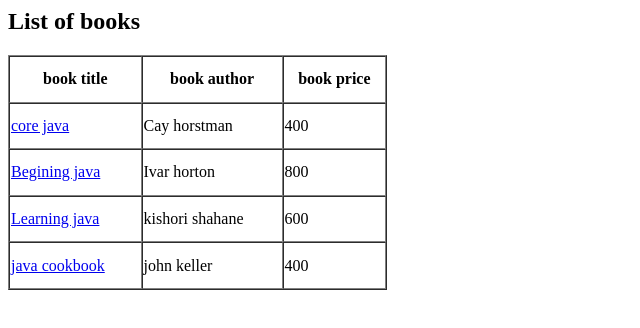
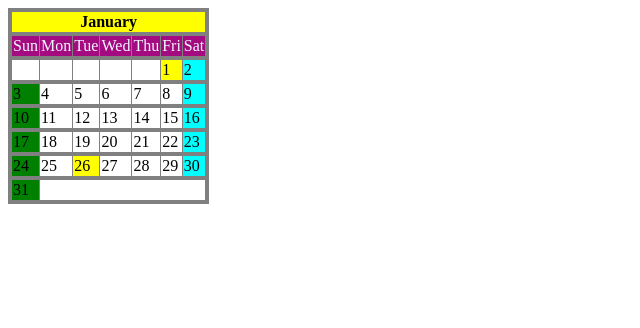
Before and after one commit to SagarSatav/awslearn, a website: page public/table.html in a window 1280 px wide. Shown: the whole page, without its empty margins (0-640 px from the left). Drawn offline with Linux system fonts and the light colour scheme.

Commit message:
updated aws

```diff
--- a/public/table.html
+++ b/public/table.html
@@ -1,33 +1,113 @@
 <html>
+    <head>
+        <style>
+            #tbl{
+                border:4px solid gray; border-collapse: collapse;
+
+            }
+            #tr1{
+              background-color: yellow;
+              border:4px solid gray;
+            }
+            #tr2{
+              background-color: rgb(165, 11, 129);
+                color: aliceblue;
+
+                border:4px solid gray;
+            }
+            #tr3{
+
+              border:4px solid gray;
+            }
+            #tr4{
+
+             border:4px solid gray;
+           }
+           #tr5{
+
+             border:4px solid gray;
+           }
+           #tr6{
+
+             border:4px solid gray;
+           }
+           #tr7{
+
+             border:4px solid gray;
+           }
+           #tr8{
+
+             border:4px solid gray;
+           }
+
+        </style>
+    </head>
     <body>
-        <h2>List of books</h2>
-        <table border="1" cellspacing="0" height="30%" width="30%">
-            <tr>
-                <th>book title</th>
-                <th>book author</th>
-                <th>book price</th>
+        <table id="tbl" border="10px">
+            <tr id="tr1">
+                <th colspan="7">January</th>
+            </tr>
+            <div id="div">
+            <tr id="tr2">
+                <td>Sun</td>
+                <td>Mon</td>
+                <td>Tue</td>
+                <td>Wed</td>
+                <td>Thu</td>
+                <td>Fri</td>
+                <td>Sat</td>
+            </tr>
+            <tr id="tr3">
+                <td></td>
+                <td></td>
+                <td></td>
+                <td></td>
+                <td></td>
+                <td bgcolor="yellow">1</td>
+                <td bgcolor="cyan">2</td>
+            </tr>
+            <tr id="tr4">
+                <td bgcolor="green">3</td>
+                <td>4</td>
+                <td>5</td>
+                <td>6</td>
+                <td>7</td>
+                <td>8</td>
+                <td bgcolor="cyan">9</td>
+            </tr>
+            <tr id="tr5">
+                <td bgcolor="green">10</td>
+                <td>11</td>
+                <td>12</td>
+                <td>13</td>
+                <td>14</td>
+                <td>15</td>
+                <td bgcolor="cyan">16</td>
+            </tr>
+            <tr id="tr6">
+                <td bgcolor="green">17</td>
+                <td>18</td>
+                <td>19</td>
+                <td>20</td>
+                <td>21</td>
+                <td>22</td>
+                <td bgcolor="cyan">23</td>
+            </tr>
+            <tr id="tr7">
+                <td bgcolor="green">24</td>
+                <td>25</td>
+                <td bgcolor="yellow">26</td>
+                <td>27</td>
+                <td>28</td>
+                <td>29</td>
+                <td bgcolor="cyan">30</td>
+            </tr>
+            <tr id="tr8" border="2px">
+                <td bgcolor="green">31</td>
 
             </tr>
-            <tr>
-                <td><a href="https://www.infoq.com/articles/core-java-fundamentals/"> core java</a></td>
-                <td>Cay horstman</td>
-                <td>400</td>
-            </tr>
-            <tr>
-                <td><a href="https://www.infoq.com/articles/core-java-fundamentals/"> Begining java</a></td>
-                <td>Ivar horton</td>
-                <td>800</td>
-            </tr>
-            <tr>
-                <td><a href="https://www.infoq.com/articles/core-java-fundamentals/"> Learning java</a></td>
-                <td>kishori shahane</td>
-                <td>600</td>
-            </tr>
-            <tr>
-                <td><a href="https://www.infoq.com/articles/core-java-fundamentals/">java cookbook</a></td>
-                <td>john keller</td>
-                <td>400</td>
-            </tr>
+        </div>
+
         </table>
     </body>
 </html>
```
